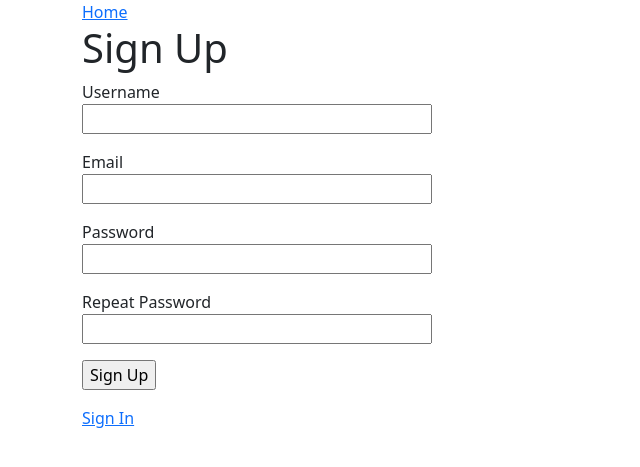
After one commit to alexanderjshapiro/chickensrus, a Flask app: page /signup in a window 1280 px wide. The commit adds this page. Shown: the top 467 px of the page, without its empty margins (0-640 px from the left). Run offline with Flask 2, Linux system fonts and the light colour scheme; some libraries are stand-ins or nearby versions.

Commit message:
Add user creation, login, logout, and deletion

```diff
--- a/app/__init__.py
+++ b/app/__init__.py
@@ -1,5 +1,25 @@
 from flask import Flask
+from flask_login import LoginManager
+from flask_sqlalchemy import SQLAlchemy
+from os import urandom
+from os.path import abspath, dirname, join, exists
+
+baseDirectory = abspath(dirname(__file__))
 
 chickensrus = Flask(__name__)
 
-from app import routes
+chickensrus.config.from_mapping(
+    SECRET_KEY=urandom(32),
+    SQLALCHEMY_DATABASE_URI='sqlite:///' + join(baseDirectory, 'app.db'),
+    SQLALCHEMY_TRACK_MODIFICATIONS=False
+)
+
+db = SQLAlchemy(chickensrus)
+
+login = LoginManager(chickensrus)
+login.login_view = 'signin'
+
+from app import routes, models
+
+if not exists('app.db'):
+    db.create_all()
--- /dev/null
+++ b/app/forms.py
@@ -0,0 +1,26 @@
+from flask_wtf import FlaskForm
+from wtforms import StringField, PasswordField, BooleanField, SubmitField
+from wtforms.validators import *
+
+
+class SignUp(FlaskForm):
+    username = StringField('Username', validators=[DataRequired(message='Invalid username.')])
+    email = StringField('Email', validators=[DataRequired(message='Invalid email address.'), Email()])
+    password = PasswordField('Password', validators=[DataRequired(message='Invalid password.')])
+    repeat_password = PasswordField('Repeat Password', validators=[
+        DataRequired(),
+        EqualTo('password', message='Passwords must match.')
+    ])
+    submit = SubmitField('Sign Up')
+
+
+class SignIn(FlaskForm):
+    username = StringField('Username', validators=[DataRequired(message='Invalid username.')])
+    password = PasswordField('Password', validators=[DataRequired(message='Invalid password.')])
+    remember_me = BooleanField('Remember Me')
+    submit = SubmitField('Sign In')
+
+
+class DeleteAccount(FlaskForm):
+    confirm_deletion = BooleanField('Confirm Deletion')
+    submit = SubmitField('Delete Account')
--- a/app/routes.py
+++ b/app/routes.py
@@ -1,28 +1,82 @@
 from app import chickensrus
-from flask import render_template, escape
+from app.forms import *
+from app.models import User, db, query_user
+from flask import render_template, escape, redirect, url_for, request
+from flask_login import current_user, login_user, logout_user, login_required
 
 
 @chickensrus.route('/')
-@chickensrus.route('/index')
-@chickensrus.route('/home')
-@chickensrus.route('/default')
 def home():
     return render_template('home.html')
 
 
-@chickensrus.route('/login')
-def login():
-    return render_template('login.html')
+@chickensrus.route('/signup', methods=['GET', 'POST'])
+def signup():
+    form = SignUp()
+
+    error = None
+    if form.validate_on_submit():
+        user = query_user([form.username.data, form.email.data])
+        if user is not None:
+            error = 'Account already exists.'
+        else:
+            user = User()
+            user.username = form.username.data
+            user.email = form.email.data
+            user.set_password(form.password.data)
+            db.session.add(user)
+            db.session.commit()
+            login_user(user)
+            return redirect(request.args.get("next") or url_for('home'))
+
+    return render_template('signup.html', form=form, error=error)
+
+
+@chickensrus.route('/signin', methods=['GET', 'POST'])
+def signin():
+    form = SignIn()
+
+    error = None
+    if form.validate_on_submit():
+        user = query_user([form.username.data])
+        if user is not None and user.password_matches(form.password.data):
+            login_user(user)
+            return redirect(request.args.get("next") or url_for('home'))
+        else:
+            error = 'Incorrect username or password.'
+
+    return render_template('signin.html', form=form, error=error)
+
+
+@chickensrus.route('/signout')
+def signout():
+    logout_user()
+
+    return redirect(url_for('home'))
 
 
 @chickensrus.route('/account')
+@login_required
 def account():
     return render_template('account.html')
 
 
-@chickensrus.route('/listing/<int:listingID>')
-def listing(listingID):
-    return render_template('listing.html', listingID=escape(listingID))
+@chickensrus.route('/account/delete', methods=['GET', 'POST'])
+@login_required
+def deleteaccount():
+    form = DeleteAccount()
+
+    if form.is_submitted() and form.confirm_deletion.data is True:
+        User.query.filter(User.username == current_user.username).delete()
+        db.session.commit()
+        return redirect(url_for('home'))
+
+    return render_template('deleteaccount.html', form=form)
+
+
+@chickensrus.route('/listing/<int:listing_id>')
+def listing(listing_id):
+    return render_template('listing.html', listing_id=escape(listing_id))
 
 
 @chickensrus.route('/cart')
--- a/app/static/css/style.css
+++ b/app/static/css/style.css
@@ -0,0 +1,16 @@
+@charset "UTF-8";
+
+.flashed-messages {
+    width: 100%;
+    padding: 15px;
+    background-color: red;
+    font-weight: bolder;
+}
+
+#chicken {
+    width: 300px;
+}
+
+.error {
+    color: red;
+}
--- a/app/templates/base.html
+++ b/app/templates/base.html
@@ -5,9 +5,12 @@
     <meta http-equiv="X-UA-Compatible" content="IE=edge, chrome=1">
     <meta name="viewport" content="width=device-width, initial-scale=1">
     <title>Chickens "R" Us</title>
-    <link rel="apple-touch-icon" sizes="180x180" href="{{ url_for('static', filename='favicons/apple-touch-icon.png') }}">
-    <link rel="icon" type="image/png" sizes="32x32" href="{{ url_for('static', filename='favicons/favicon-32x32.png') }}">
-    <link rel="icon" type="image/png" sizes="16x16" href="{{ url_for('static', filename='favicons/favicon-16x16.png') }}">
+    <link rel="apple-touch-icon" sizes="180x180"
+          href="{{ url_for('static', filename='favicons/apple-touch-icon.png') }}">
+    <link rel="icon" type="image/png" sizes="32x32"
+          href="{{ url_for('static', filename='favicons/favicon-32x32.png') }}">
+    <link rel="icon" type="image/png" sizes="16x16"
+          href="{{ url_for('static', filename='favicons/favicon-16x16.png') }}">
     <link rel="manifest" href="{{ url_for('static', filename='favicons/site.webmanifest') }}">
     <link rel="mask-icon" href="{{ url_for('static', filename='favicons/safari-pinned-tab.svg') }}" color="#000000">
     <link rel="shortcut icon" href="{{ url_for('static', filename='favicons/favicon.ico') }}">
@@ -18,11 +21,25 @@
     <link href="{{ url_for('static', filename='css/bootstrap.min.css') }}" rel="stylesheet">
 </head>
 <body>
+{% with messages = get_flashed_messages() %}
+{% if messages %}
+<div class="row flashed-messages">
+    {% for message in messages %}
+    <p>{{ message }}</p>
+    {% endfor %}
+</div>
+{% endif %}
+{% endwith %}
+
 <header>
     <!--  TODO: Navigation Bar  -->
     <!--  TODO: Search Bar  -->
 </header>
-{% block content %} {% endblock %}
+
+<div class="container">
+    {% block content %}{% endblock %}
+</div>
+
 <footer>
     <!--  TODO: Legal Information  -->
 </footer>
--- a/app/templates/cart.html
+++ b/app/templates/cart.html
@@ -1,5 +1,5 @@
 {% extends "base.html" %}
 
 {% block content %}
-<p>Cart Page</p>
+<h1>Cart Page</h1>
 {% endblock %}
--- a/app/templates/checkout.html
+++ b/app/templates/checkout.html
@@ -1,5 +1,5 @@
 {% extends "base.html" %}
 
 {% block content %}
-<p>Checkout Page</p>
+<h1>Checkout Page</h1>
 {% endblock %}
--- a/app/templates/listing.html
+++ b/app/templates/listing.html
@@ -1,6 +1,6 @@
 {% extends "base.html" %}
 
 {% block content %}
-<p>Listing Page</p>
-<p>Listing ID: {{ listingID }}</p>
+<h1>Listing</h1>
+<p>Listing ID: {{ listing_id }}</p>
 {% endblock %}
--- a/app/templates/login.html
+++ /dev/null
@@ -1,5 +0,0 @@
-{% extends "base.html" %}
-
-{% block content %}
-<p>Login Page</p>
-{% endblock %}
--- /dev/null
+++ b/app/templates/signup.html
@@ -0,0 +1,44 @@
+{% extends "base.html" %}
+
+{% block content %}
+<a href="{{ url_for('home') }}">Home</a>
+
+<div class="row">
+    <h1>Sign Up</h1>
+</div>
+
+<div class="row>">
+    <form method="post">
+        {{ form.hidden_tag() }}
+        <p>
+            {{ form.username.label }}<br>
+            {{ form.username(size=32) }}
+        </p>
+        <p>
+            {{ form.email.label }}<br>
+            {{ form.email(size=32) }}
+        </p>
+        <p>
+            {{ form.password.label }}<br>
+            {{ form.password(size=32) }}
+        </p>
+        <p>
+            {{ form.repeat_password.label }}<br>
+            {{ form.repeat_password(size=32) }}
+        </p>
+        <p>{{ form.submit() }}</p>
+    </form>
+
+    {% if error %}
+    <p class="error">{{ error }}</p>
+    {% endif %}
+
+    {% for field, errors in form.errors.items() %}
+    {% for error in errors %}
+    <p class="error">{{ error }}</p>
+    {% endfor %}
+    {% endfor %}
+
+    <a href="{{ url_for('signin') }}">Sign In</a>
+</div>
+{% endblock %}
```
Also changed, not shown: app/models.py (added, +44 -0 lines), app/templates/account.html (+9 -1 lines), app/templates/deleteaccount.html (added, +15 -0 lines), app/templates/home.html (+19 -2 lines), app/templates/signin.html (added, +35 -0 lines).
